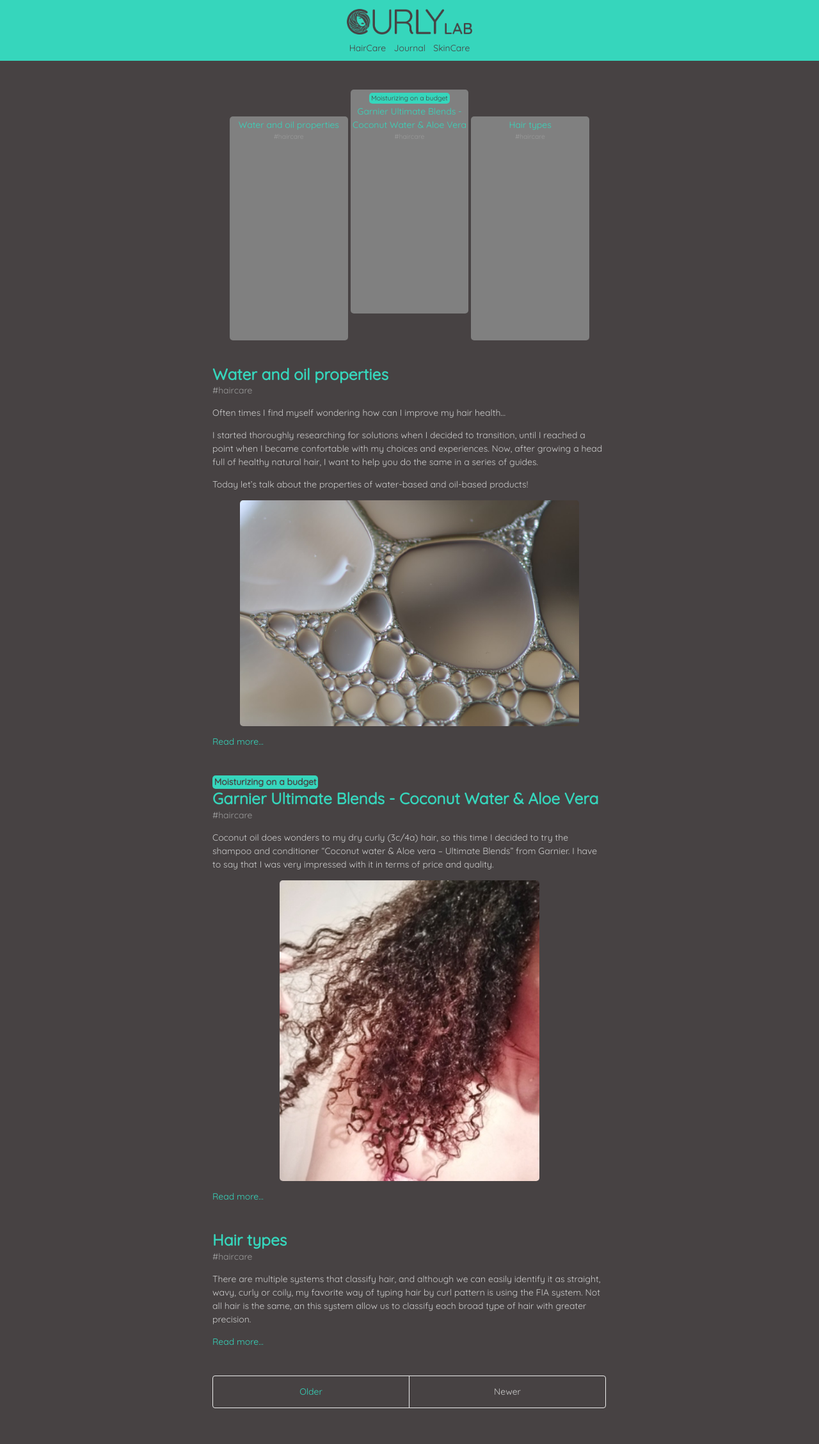
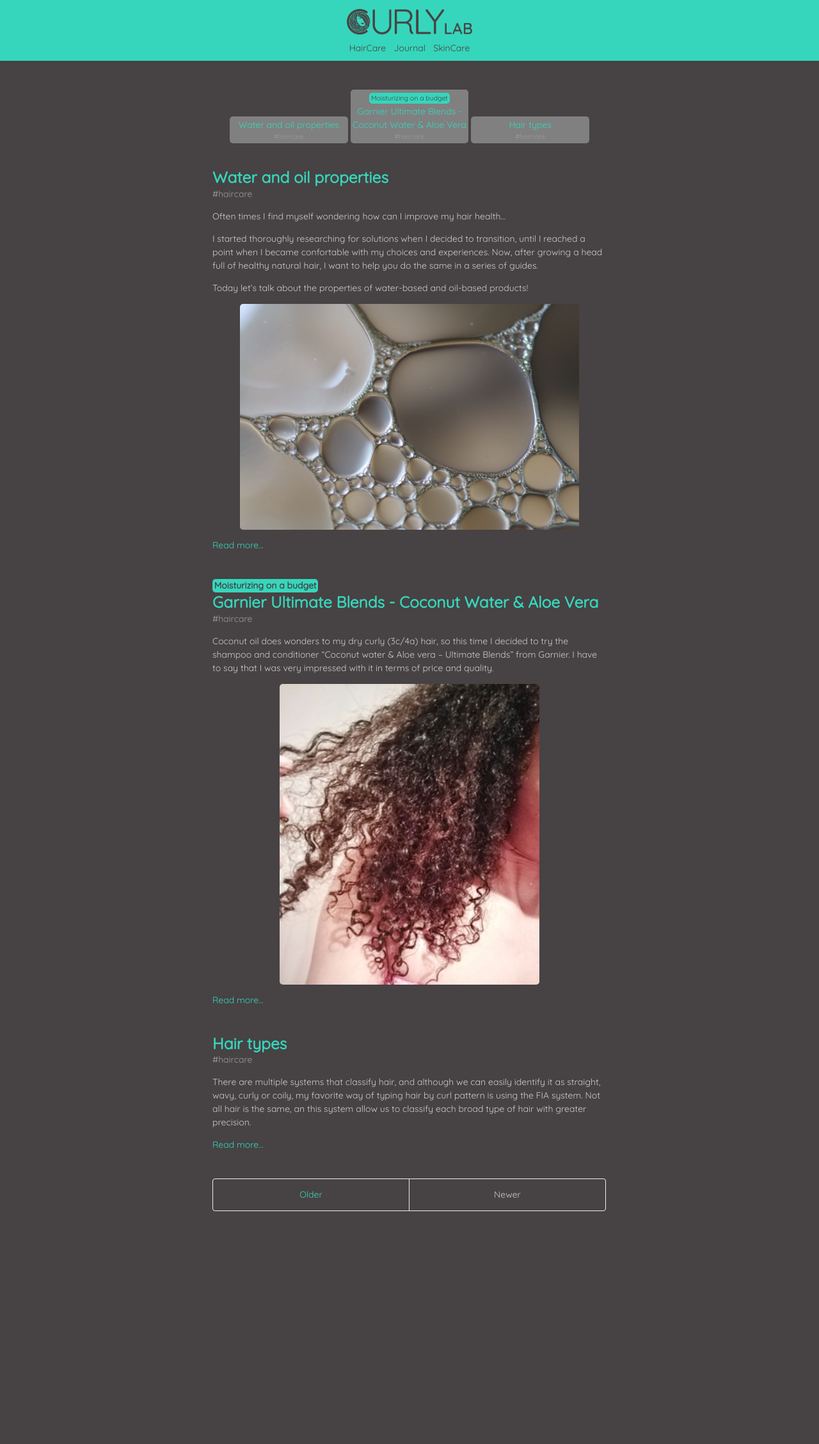
Before and after one commit to curlylab/curlylab.github.io, a Jekyll site: the page built from index.html, in a window 1280 px wide. Shown: the whole page at 64% size. Built offline with Jekyll 4.4.1, drawn with Linux system fonts in a browser that asks for light colours; the list of posts is cut into pages by our own code; after the commit the page ends 1949 px from its top, so only the background shows below that.

Commit message:
Update style.css

```diff
--- a/public/css/style.css
+++ b/public/css/style.css
@@ -452,7 +452,6 @@
   padding: 3px;
   margin: 3px auto;
   border-radius: 5px;
-  height: 25rem;
 }
 
 #square {
```
